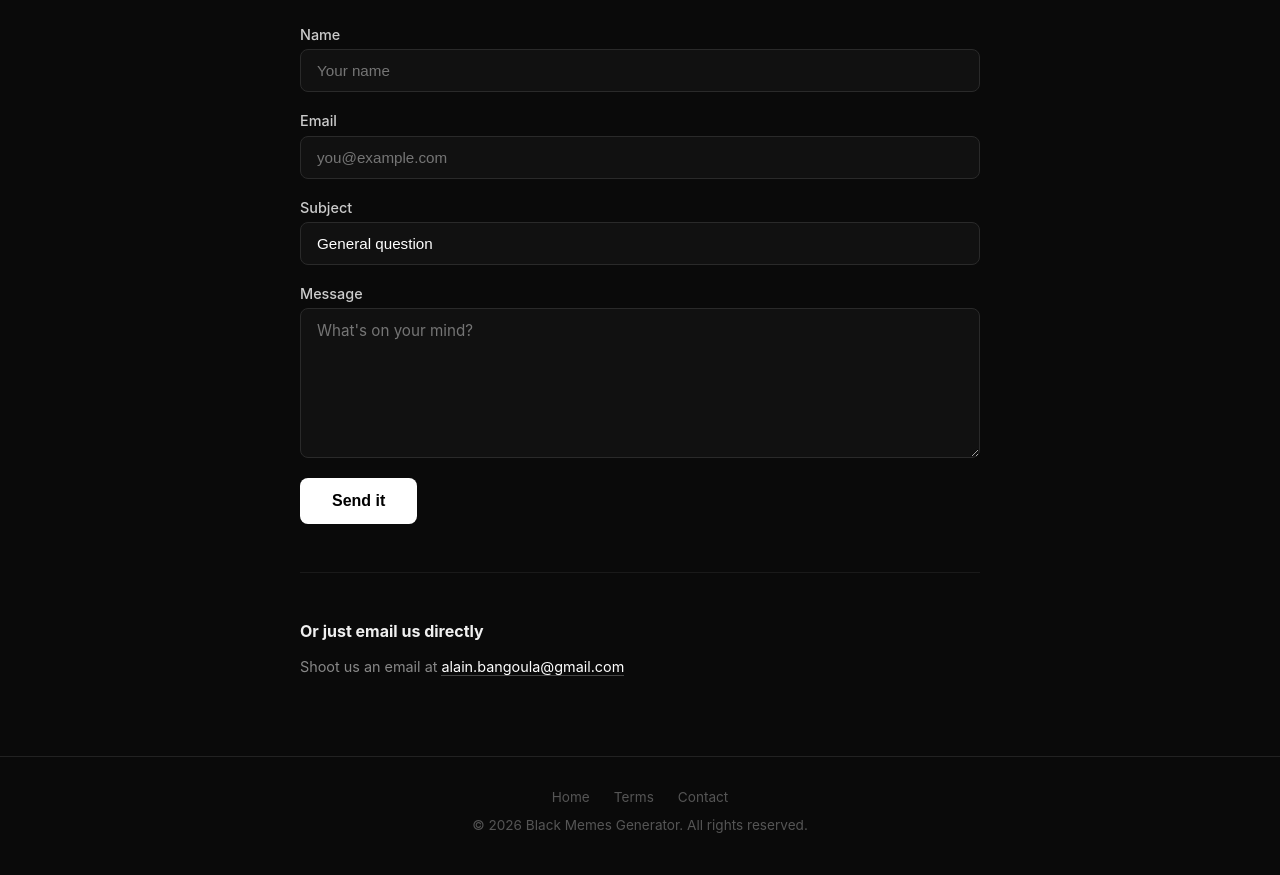
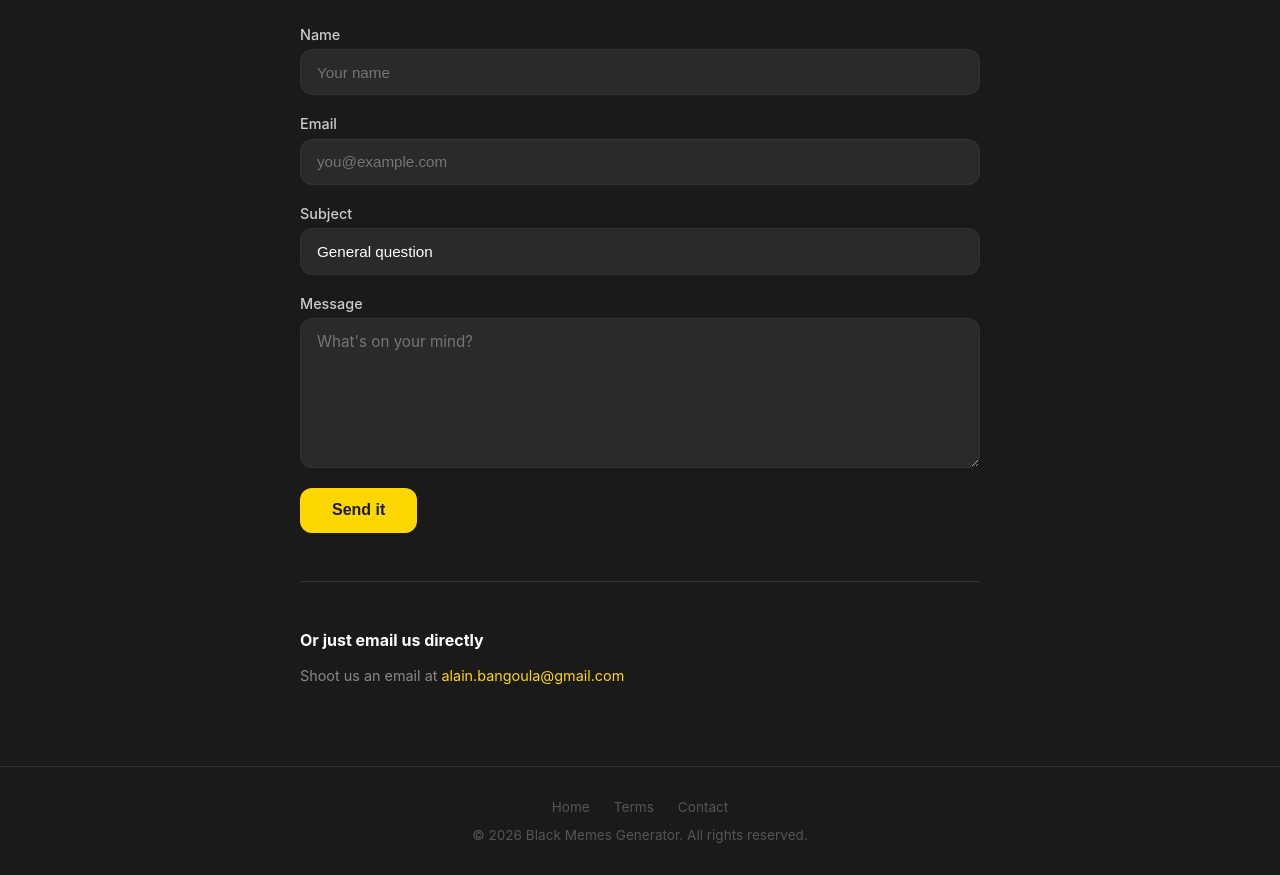
Before and after one commit to comensee/blackmemes-website, a Next.js app: page /contact in a window 1280 px wide. Shown: the part 260-1135 px from the top of the page. Built offline with nearby package versions, Linux system fonts and the light colour scheme.

Commit message:
Apply app design system: gold accent, dark surfaces, 12px radius

```diff
--- a/app/contact/page.tsx
+++ b/app/contact/page.tsx
@@ -5,30 +5,50 @@ import { t } from '../translations'
 
 const s = {
   container: { maxWidth: '680px', margin: '0 auto', padding: '4rem 2rem' },
-  h1: { fontSize: '2.2rem', fontWeight: 900, letterSpacing: '-1px', marginBottom: '0.75rem' },
+  h1: { fontSize: '2.2rem', fontWeight: 900, letterSpacing: '-1px', marginBottom: '0.75rem', color: '#fff' },
   sub: { color: '#888', lineHeight: 1.7, marginBottom: '3rem', fontSize: '1rem' },
   form: { display: 'flex', flexDirection: 'column' as const, gap: '1.25rem' },
   label: { display: 'flex', flexDirection: 'column' as const, gap: '0.4rem', fontSize: '0.9rem', color: '#ccc', fontWeight: 500 },
   input: {
-    background: '#111', border: '1px solid #2a2a2a', borderRadius: '8px',
-    padding: '0.75rem 1rem', color: '#fff', fontSize: '0.95rem',
-    outline: 'none', width: '100%', boxSizing: 'border-box' as const,
+    background: '#2a2a2a',
+    border: '1px solid #333',
+    borderRadius: '12px',
+    padding: '0.85rem 1rem',
+    color: '#fff',
+    fontSize: '0.95rem',
+    outline: 'none',
+    width: '100%',
+    boxSizing: 'border-box' as const,
   },
   textarea: {
-    background: '#111', border: '1px solid #2a2a2a', borderRadius: '8px',
-    padding: '0.75rem 1rem', color: '#fff', fontSize: '0.95rem',
-    outline: 'none', width: '100%', boxSizing: 'border-box' as const,
-    minHeight: '150px', resize: 'vertical' as const, fontFamily: 'inherit',
+    background: '#2a2a2a',
+    border: '1px solid #333',
+    borderRadius: '12px',
+    padding: '0.85rem 1rem',
+    color: '#fff',
+    fontSize: '0.95rem',
+    outline: 'none',
+    width: '100%',
+    boxSizing: 'border-box' as const,
+    minHeight: '150px',
+    resize: 'vertical' as const,
+    fontFamily: 'inherit',
   },
   submit: {
-    background: '#fff', color: '#000', fontWeight: 700,
-    padding: '0.85rem 2rem', border: 'none', borderRadius: '8px',
-    fontSize: '1rem', cursor: 'pointer', alignSelf: 'flex-start' as const,
+    background: '#FFD700',
+    color: '#1a1a1a',
+    fontWeight: 700,
+    padding: '0.85rem 2rem',
+    border: 'none',
+    borderRadius: '12px',
+    fontSize: '1rem',
+    cursor: 'pointer',
+    alignSelf: 'flex-start' as const,
   },
-  divider: { border: 'none', borderTop: '1px solid #1a1a1a', margin: '3rem 0' },
-  altTitle: { fontWeight: 700, marginBottom: '0.5rem' },
+  divider: { border: 'none', borderTop: '1px solid #333', margin: '3rem 0' },
+  altTitle: { fontWeight: 700, marginBottom: '0.5rem', color: '#fff' },
   altText: { color: '#888', fontSize: '0.9rem', lineHeight: 1.6 },
-  emailLink: { color: '#fff', textDecoration: 'none', borderBottom: '1px solid #444' },
+  emailLink: { color: '#FFD700', textDecoration: 'none' },
 }
 
 export default function Contact() {
--- a/app/layout.tsx
+++ b/app/layout.tsx
@@ -10,7 +10,15 @@ export const metadata: Metadata = {
 export default function RootLayout({ children }: { children: React.ReactNode }) {
   return (
     <html lang="en">
-      <body style={{ margin: 0, fontFamily: '-apple-system, BlinkMacSystemFont, "Segoe UI", Roboto, sans-serif', background: '#0a0a0a', color: '#f0f0f0', minHeight: '100vh', display: 'flex', flexDirection: 'column' }}>
+      <body style={{
+        margin: 0,
+        fontFamily: '-apple-system, BlinkMacSystemFont, "Segoe UI", Roboto, sans-serif',
+        background: '#1a1a1a',
+        color: '#fff',
+        minHeight: '100vh',
+        display: 'flex',
+        flexDirection: 'column',
+      }}>
         <LanguageProvider>
           <Nav />
           <main style={{ flex: 1 }}>{children}</main>
--- a/app/nav.tsx
+++ b/app/nav.tsx
@@ -11,17 +11,17 @@ const s = {
     justifyContent: 'space-between',
     padding: '0 2rem',
     height: '64px',
-    borderBottom: '1px solid #222',
+    borderBottom: '1px solid #333',
     position: 'sticky' as const,
     top: 0,
-    background: 'rgba(10,10,10,0.9)',
+    background: 'rgba(26,26,26,0.95)',
     backdropFilter: 'blur(8px)',
     zIndex: 100,
   },
   logo: {
     fontWeight: 800,
-    fontSize: '1.2rem',
-    color: '#fff',
+    fontSize: '1.1rem',
+    color: '#FFD700',
     textDecoration: 'none',
     letterSpacing: '-0.5px',
   },
@@ -43,16 +43,22 @@ const s = {
     fontSize: '0.9rem',
   },
   toggle: {
-    background: '#1a1a1a',
+    background: '#2a2a2a',
     border: '1px solid #333',
-    borderRadius: '6px',
-    color: '#aaa',
+    borderRadius: '8px',
+    color: '#FFD700',
     cursor: 'pointer',
     fontSize: '0.8rem',
-    fontWeight: 600,
+    fontWeight: 700,
     letterSpacing: '0.5px',
     padding: '0.3rem 0.65rem',
   },
+}
+
+const footerStyle = {
+  footer: { borderTop: '1px solid #333', padding: '2rem', textAlign: 'center' as const, color: '#555', fontSize: '0.85rem' },
+  links: { display: 'flex', justifyContent: 'center', gap: '1.5rem', listStyle: 'none', padding: 0, margin: '0 0 0.75rem 0' },
+  link: { color: '#555', textDecoration: 'none' },
 }
 
 export function Nav() {
@@ -76,13 +82,12 @@ export function Nav() {
 
 export function Footer() {
   const { lang } = useLang()
-  const footerLink = { color: '#555', textDecoration: 'none' }
   return (
-    <footer style={{ borderTop: '1px solid #222', padding: '2rem', textAlign: 'center', color: '#555', fontSize: '0.85rem' }}>
-      <ul style={{ display: 'flex', justifyContent: 'center', gap: '1.5rem', listStyle: 'none', padding: 0, margin: '0 0 0.75rem 0' }}>
-        <li><Link href="/" style={footerLink}>{t.nav.home[lang]}</Link></li>
-        <li><Link href="/tos" style={footerLink}>{t.nav.tos[lang]}</Link></li>
-        <li><Link href="/contact" style={footerLink}>{t.nav.contact[lang]}</Link></li>
+    <footer style={footerStyle.footer}>
+      <ul style={footerStyle.links}>
+        <li><Link href="/" style={footerStyle.link}>{t.nav.home[lang]}</Link></li>
+        <li><Link href="/tos" style={footerStyle.link}>{t.nav.tos[lang]}</Link></li>
+        <li><Link href="/contact" style={footerStyle.link}>{t.nav.contact[lang]}</Link></li>
       </ul>
       <p style={{ margin: 0 }}>© {new Date().getFullYear()} Black Memes Generator. {t.footer.copy[lang]}</p>
     </footer>
```
Also changed, not shown: app/page.tsx (+24 -23 lines), app/tos/page.tsx (+6 -6 lines).
